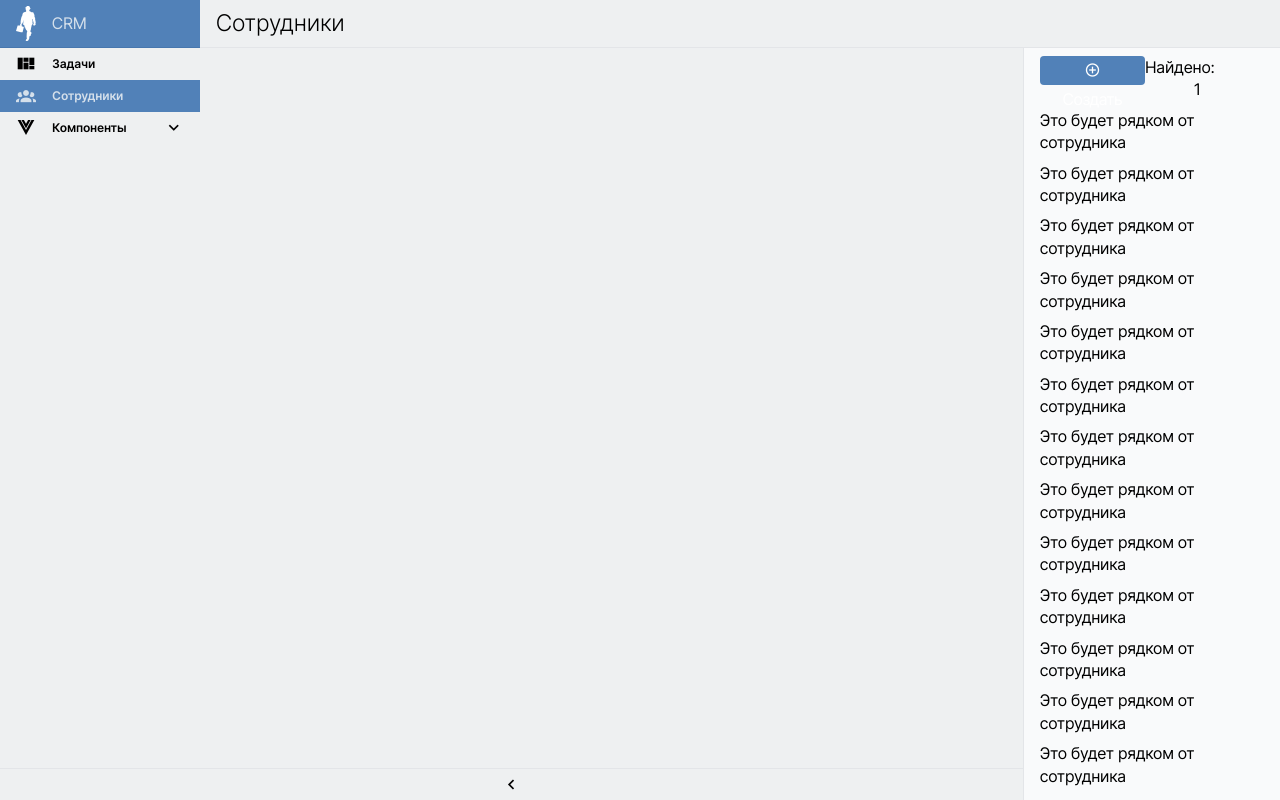
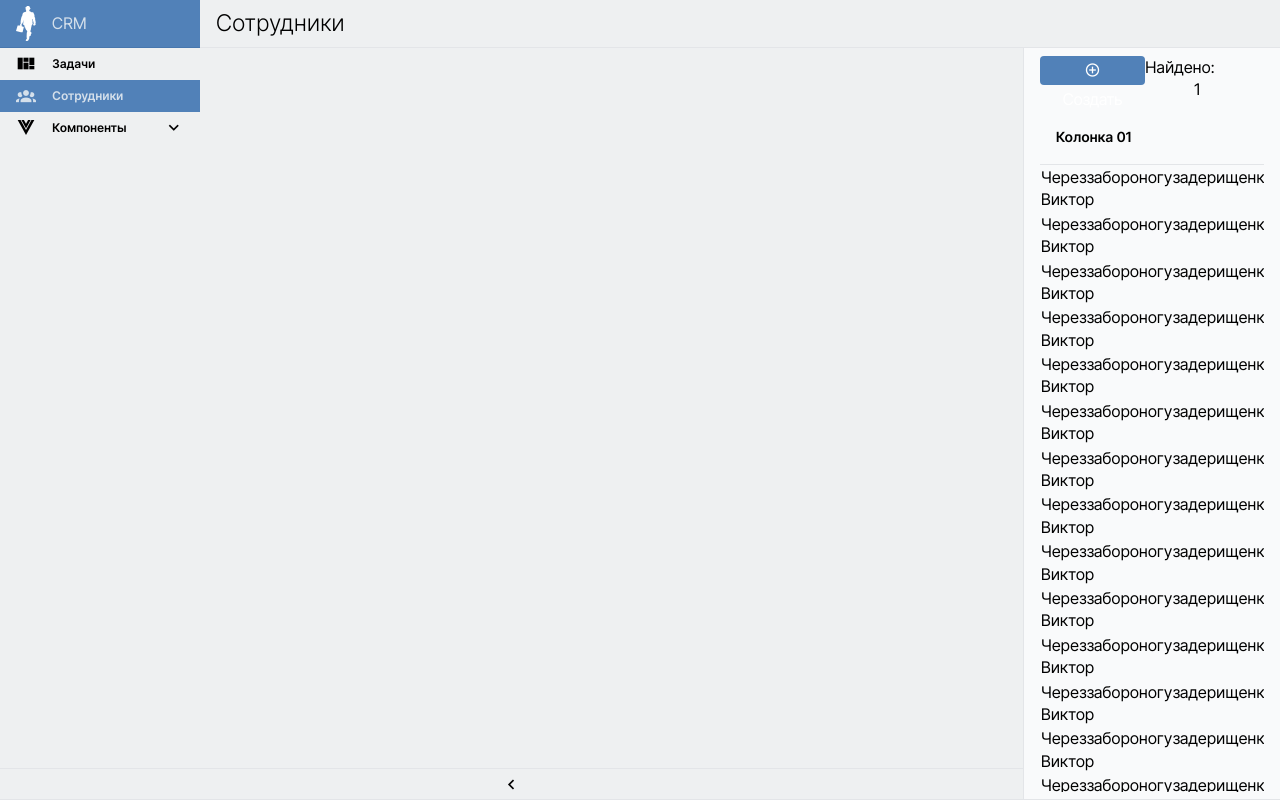
Before and after one commit to hardmagnett/big-company, a Vue app: page /employees in a window 1280 px wide. Built offline with nearby package versions, Linux system fonts and the light colour scheme.

Commit message:
Таблица в сотрудниках 01

```diff
--- a/src/app/components/employees/EmployeeRow/EmployeeRow.vue
+++ b/src/app/components/employees/EmployeeRow/EmployeeRow.vue
@@ -1,9 +1,14 @@
 <script setup lang="ts"></script>
 
 <template>
-  <div class="employee-row">
-    <p>Это будет рядком от сотрудника</p>
-  </div>
+  <!--<div class="employee-row">-->
+  <!--  <p>Это будет рядком от сотрудника</p>-->
+  <!--</div>-->
+
+  <tr class="employee-row">
+    <td>Череззабороногузадерищенко Виктор</td>
+    <td>Колонка 02</td>
+  </tr>
 </template>
 
 <style scoped>
--- a/src/app/components/employees/EmployeesTable/EmployeesTable.vue
+++ b/src/app/components/employees/EmployeesTable/EmployeesTable.vue
@@ -3,13 +3,35 @@ import EmployeeRow from "@/app/components/employees/EmployeeRow/EmployeeRow.vue"
 </script>
 
 <template>
-  <div class="employees-table">
+
+  <!--<ATable style="height: 200px" class="a-table&#45;&#45;fixed-header">-->
+  <!--style="height: 200px"-->
+  <ATable class="employees-table a-table--fixed-header">
+    <thead>
+    <tr>
+      <th>Колонка 01</th>
+      <th>Колонка 02</th>
+    </tr>
+    </thead>
+    <tbody>
+    <!--<tr v-for="n in 30" :key="n">-->
+    <!--  <td>Колонка 01</td>-->
+    <!--  <td>Колонка 02</td>-->
+    <!--</tr>-->
+    <!--class="mod&#45;&#45;basis-for-column-flex-item"-->
     <EmployeeRow
-      class="mod--basis-for-column-flex-item"
-      :key="n"
-      v-for="n in 30"
+        :key="n"
+        v-for="n in 30"
     />
-  </div>
+    </tbody>
+  </ATable>
+  <!--<div class="employees-table">-->
+  <!--  <EmployeeRow-->
+  <!--    class="mod&#45;&#45;basis-for-column-flex-item"-->
+  <!--    :key="n"-->
+  <!--    v-for="n in 30"-->
+  <!--  />-->
+  <!--</div>-->
 </template>
 
 <style scoped>
```
Also changed, not shown: src/a-library/components/other/ATable/ATable.vue (+3 -5 lines).
